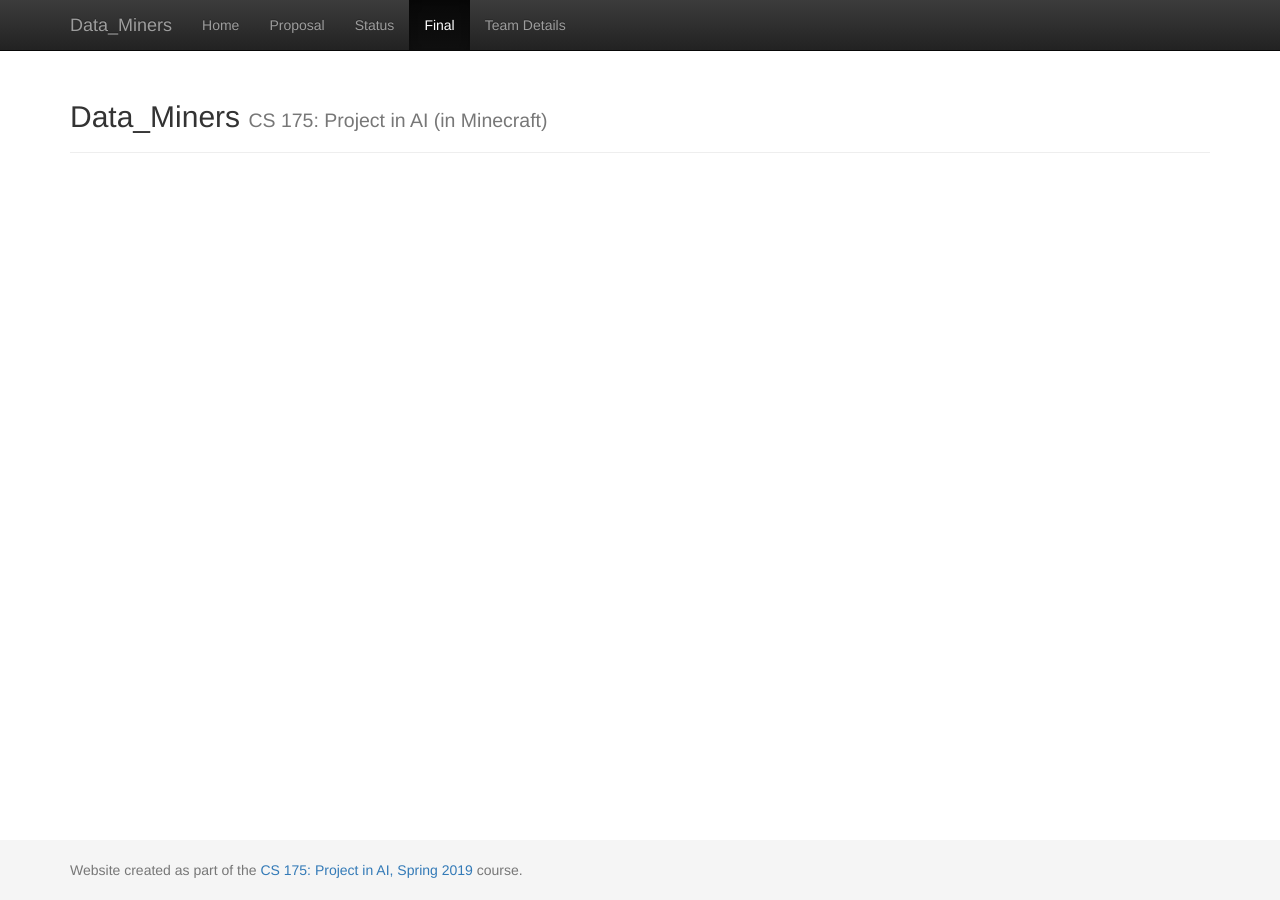
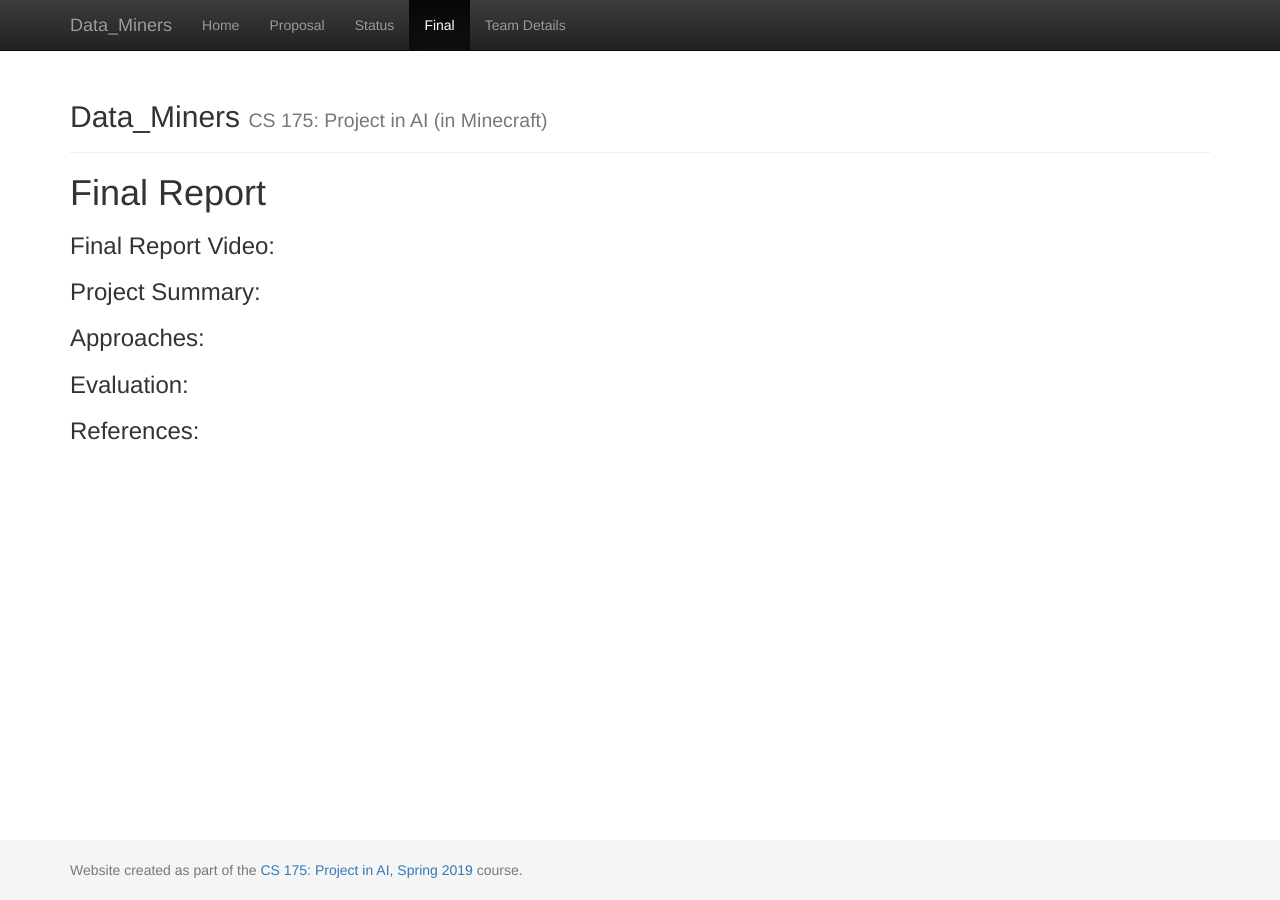
Before and after one commit to gordonyin1337/Data_Miners, a Jekyll site: the page built from docs/final.md, in a window 1280 px wide. Built offline with Jekyll 4.4.1, drawn with Linux system fonts in a browser that asks for light colours.

Commit message:
Update final.md

```diff
--- a/docs/final.md
+++ b/docs/final.md
@@ -2,3 +2,15 @@
 layout: default
 title: Final Report
 ---
+Final Report
+========
+
+### Final Report Video:
+
+### Project Summary:
+
+### Approaches:
+
+### Evaluation:
+
+### References:
```
